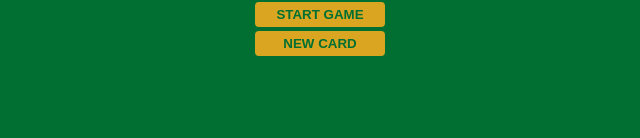
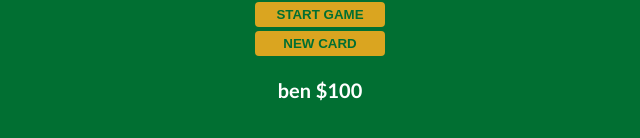
Before and after one commit to Benjamin2602/BlackJack-game, a plain HTML site: page index.html in a window 1280 px wide. Shown: the part 244-382 px from the top of the page, without its empty margins (320-960 px from the left). Drawn offline with Linux system fonts and the light colour scheme.

Commit message:
player object

```diff
--- a/index.html
+++ b/index.html
@@ -16,6 +16,7 @@
     <div class="button-container">
       <button id="start-btn" onclick="startGame()">Start Game</button>
       <button id="card-btn" onclick="newCard()">New Card</button>
+      <p id="player-el"></p>
     </div>
     <script src="index.js"></script>
   </body>
--- a/index.js
+++ b/index.js
@@ -4,11 +4,20 @@ let sum = 0
 let hasBlackJack = false
 let isAlive = false
 let message = ""
+let player ={
+  name: "ben",
+  score: 100
+}
 
 let messageEl = document.getElementById("message-el");
 let sumEl = document.getElementById("sum-el");
 // let sumEl = document.querySelector("#sum-el");
 let cardsEl = document.getElementById("cards-el");
+let playerEl = document.getElementById("player-el");
+
+playerEl.textContent = player.name + " $" + player.score;
+
+
 
 //randomCard function
 function getRandomCard(){
```
